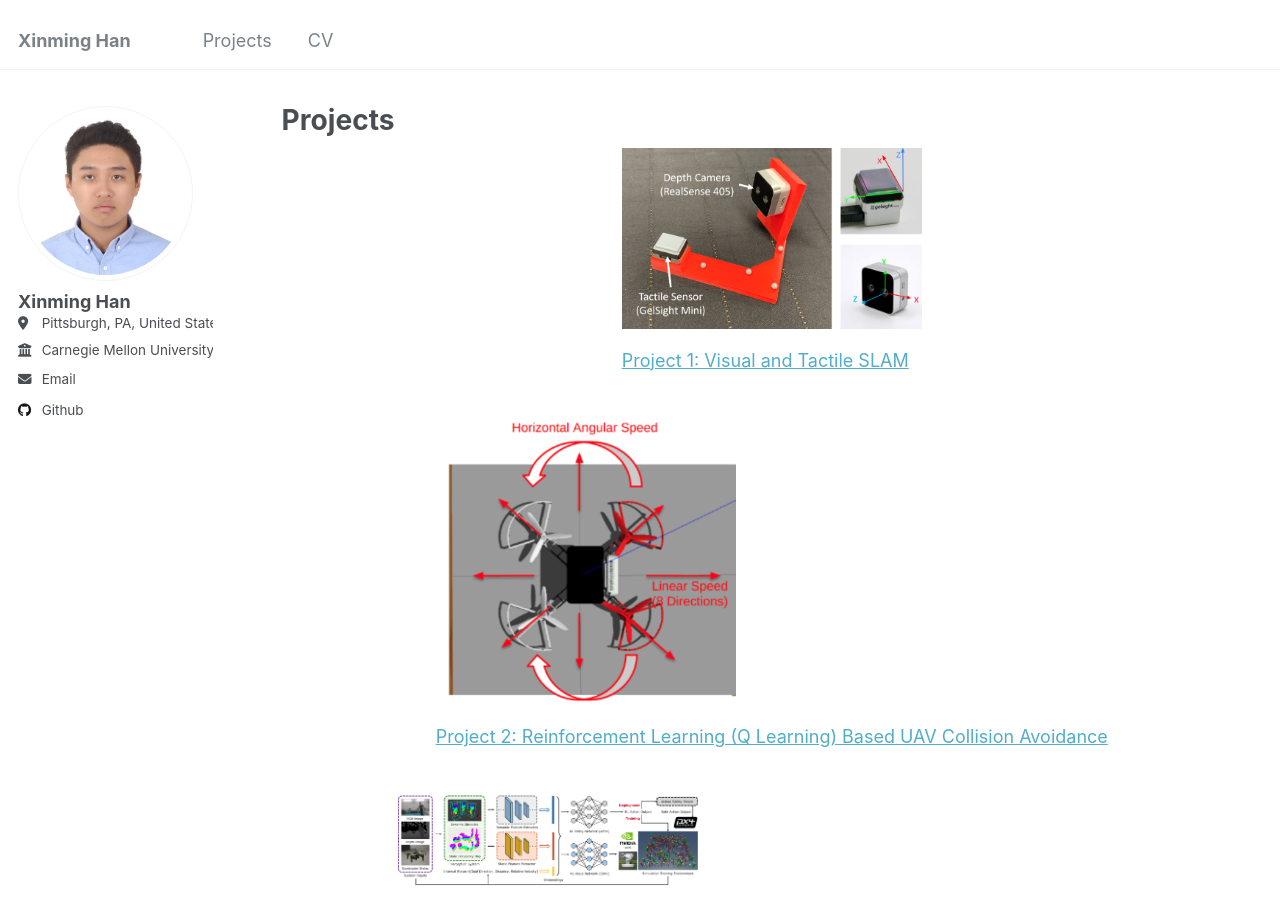
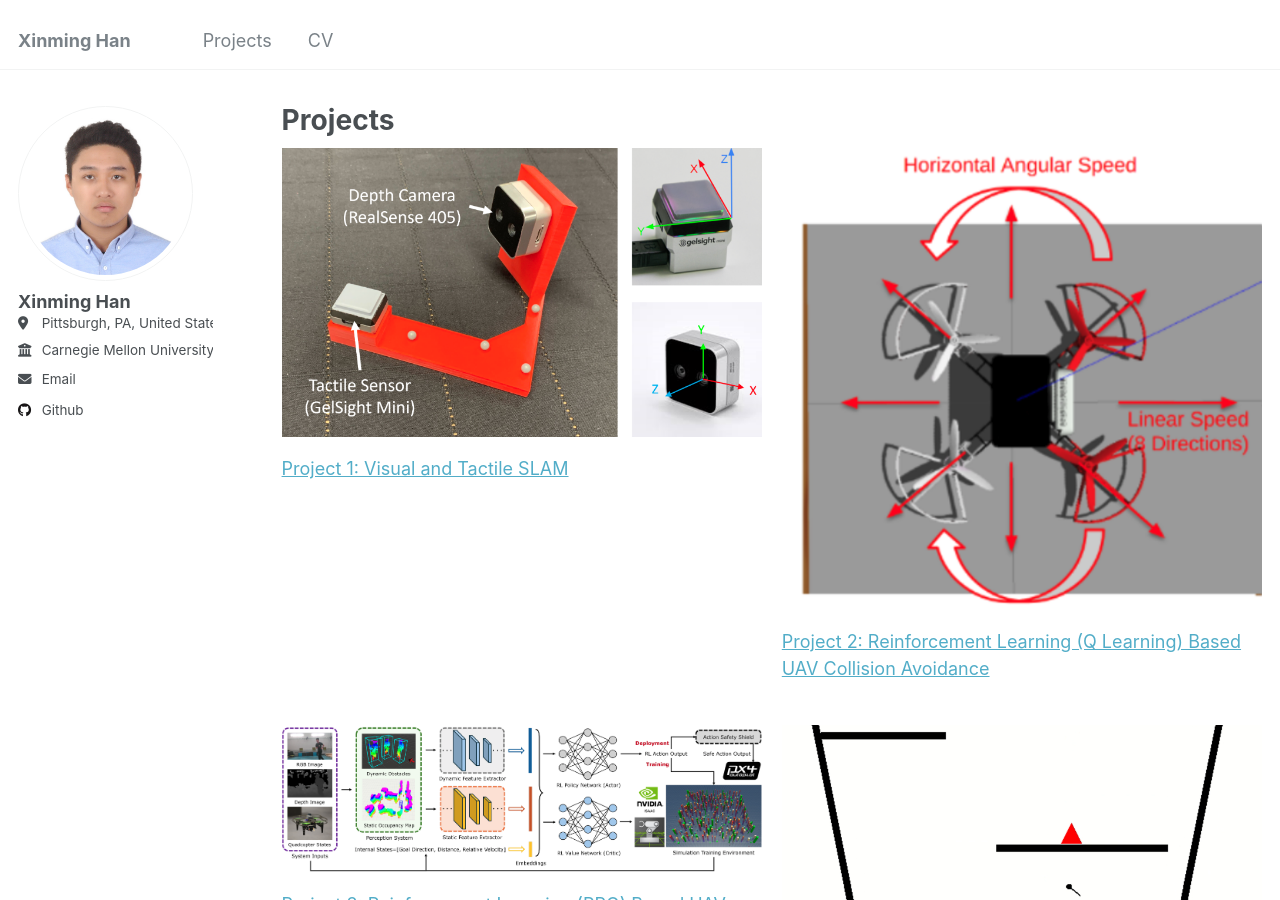
Before and after one commit to IsabeldeCastilla/IsabeldeCastilla.github.io, a Jekyll site: the page built from _pages/projects.md, in a window 1280 px wide and 900 px high. Built offline with Jekyll 4.4.1, drawn with Linux system fonts in a browser that asks for light colours.

Commit message:
debug and display

```diff
--- a/_pages/projects.md
+++ b/_pages/projects.md
@@ -9,45 +9,46 @@ redirect_from:
 
 {% include base_path %}
 
-
-<div style="display: flex; flex-wrap: wrap; justify-content: space-around; gap: 20px;">
+<div style="display: grid; grid-template-columns: repeat(2, 1fr); gap: 20px;">
   <div>
     <a href="/projects/project1/">
-      <img src="/images/Project_1/Gelsight.png" alt="Visual and Tactile SLAM" style="width:100%; max-width: 300px;">
+      <img src="/images/Project_1/Gelsight.png" alt="Visual and Tactile SLAM" style="width:100%;">
       <p>Project 1: Visual and Tactile SLAM</p>
     </a>
   </div>
   <div>
     <a href="/projects/project2/">
-      <img src="/images/Project_2/thumbnail.png" alt="Reinforcement Learning (Q Learning) Based UAV Collision Avoidance" style="width:100%; max-width: 300px;">
+      <img src="/images/Project_2/thumbnail.png" alt="Reinforcement Learning (Q Learning) Based UAV Collision Avoidance" style="width:100%;">
       <p>Project 2: Reinforcement Learning (Q Learning) Based UAV Collision Avoidance</p>
     </a>
   </div>
   <div>
     <a href="/projects/project3/">
-      <img src="/images/Project_3/thumbnail.png" alt="Reinforcement Learning (PPO) Based UAV Collision Avoidance and Navigation" style="width:100%; max-width: 300px;">
+      <img src="/images/Project_3/thumbnail.png" alt="Reinforcement Learning (PPO) Based UAV Collision Avoidance and Navigation" style="width:100%;">
       <p>Project 3: Reinforcement Learning (PPO) Based UAV Collision Avoidance and Navigation</p>
     </a>
   </div>
   <div>
     <a href="/projects/project4/">
-      <img src="/images/Project_4/thumbnail.png" alt="C++ Game" style="width:100%; max-width: 300px;">
+      <img src="/images/Project_4/thumbnail.png" alt="C++ Game" style="width:100%;">
       <p>Project 4: C++ Game</p>
     </a>
   </div>
   <div>
     <a href="/projects/project5/">
-      <img src="/images/Project_5/ICE.png" alt="Internal Combustion Engine Laboratory" style="width:100%; max-width: 300px;">
+      <img src="/images/Project_5/ICE.png" alt="Internal Combustion Engine Laboratory" style="width:100%;">
       <p>Project 5: Internal Combustion Engine Laboratory</p>
     </a>
   </div>
   <div>
     <a href="/projects/project6/">
-      <img src="/images/Project_6/thumbnail.png" alt="Dynamic System Analysis" style="width:100%; max-width: 300px;">
+      <img src="/images/Project_6/thumbnail.png" alt="Dynamic System Analysis" style="width:100%;">
       <p>Project 6: Dynamic System Analysis</p>
     </a>
   </div>
 </div>
+
+
 
 <!-- 1. [Project 1: Visual and Tactile SLAM](/projects/project1/)
 2. [Project 2: Reinforcement Learning (Q Learning) Based UAV Collision Avoidance](/projects/project2/)
```
